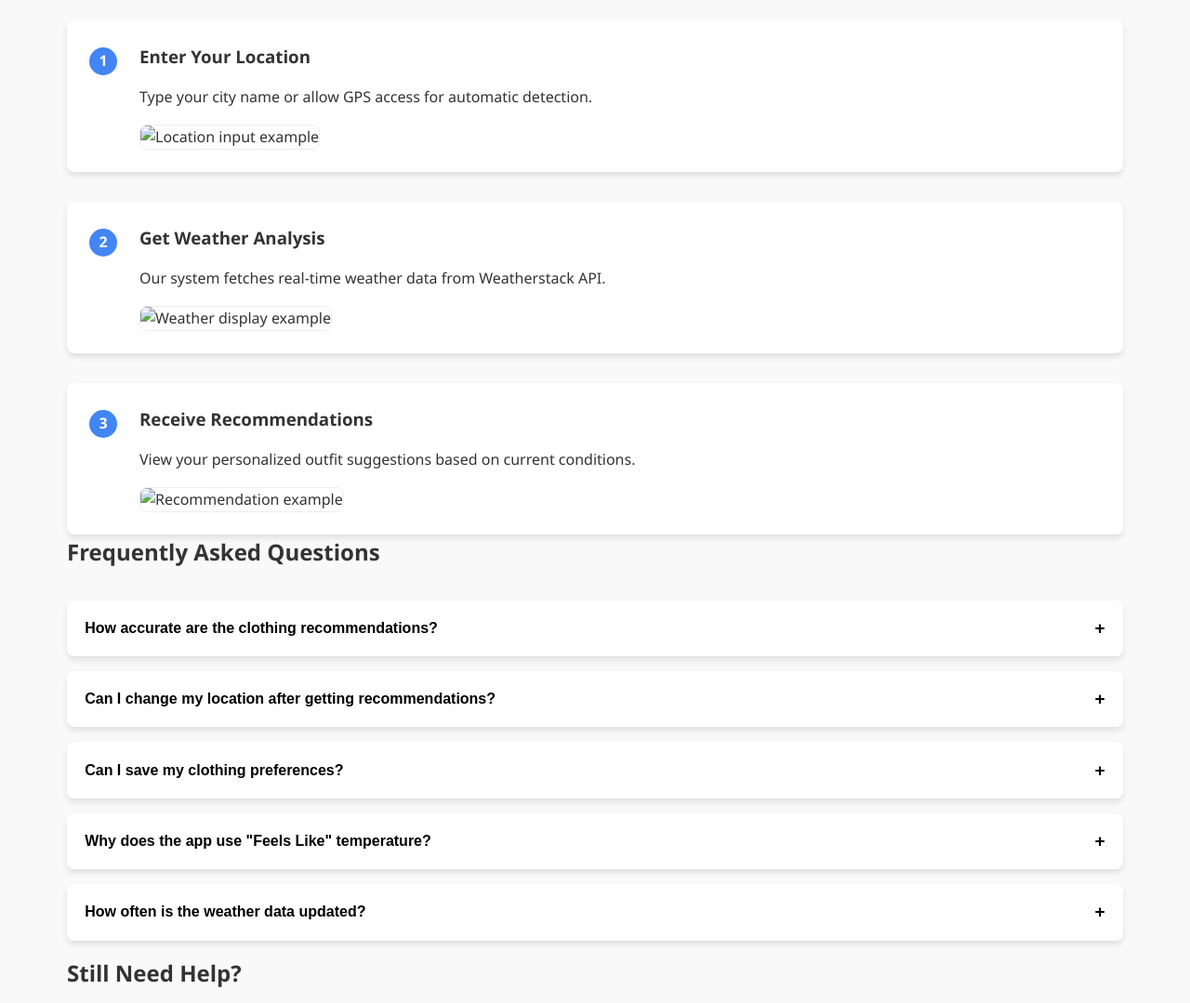
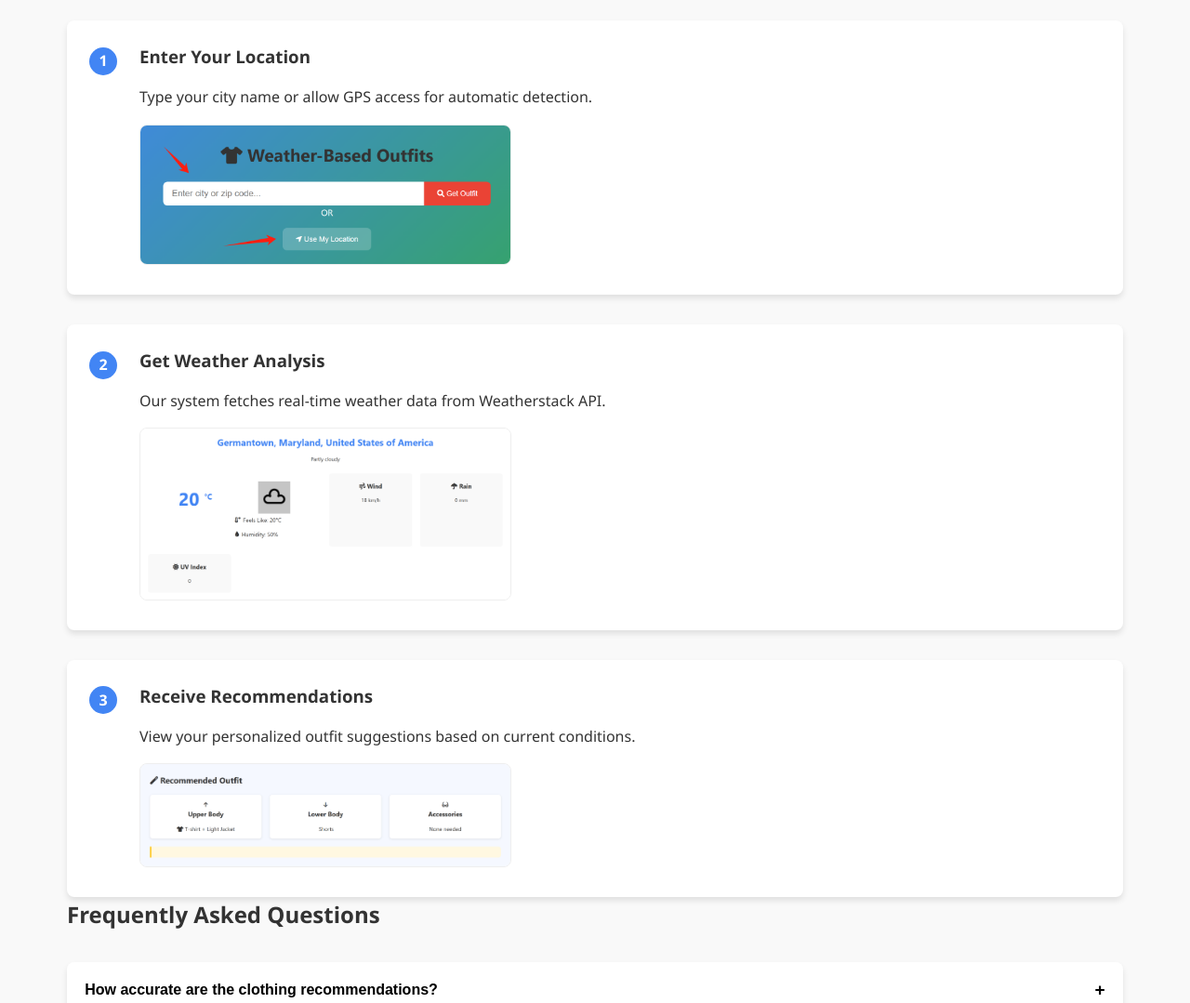
Before and after one commit to Menghanff/Weather_Wear, a plain HTML site: page help.html in a window 1280 px wide. Shown: the part 540-1619 px from the top of the page at 93% size. Drawn offline with Linux system fonts and the light colour scheme.

Commit message:
Add files via upload

```diff
--- a/help.html
+++ b/help.html
@@ -43,7 +43,7 @@
                     <div class="step-content">
                         <h3>Enter Your Location</h3>
                         <p>Type your city name or allow GPS access for automatic detection.</p>
-                        <img src="images/1.jpg" alt="Location input example">
+                        <img src="1.png" alt="Location input example">
                     </div>
                 </div>
 
@@ -52,7 +52,7 @@
                     <div class="step-content">
                         <h3>Get Weather Analysis</h3>
                         <p>Our system fetches real-time weather data from Weatherstack API.</p>
-                        <img src="images/2.jpg" alt="Weather display example">
+                        <img src="2.png" alt="Weather display example">
                     </div>
                 </div>
 
@@ -61,7 +61,7 @@
                     <div class="step-content">
                         <h3>Receive Recommendations</h3>
                         <p>View your personalized outfit suggestions based on current conditions.</p>
-                        <img src="images/3.jpg" alt="Recommendation example">
+                        <img src="3.png" alt="Recommendation example">
                     </div>
                 </div>
             </div>
```
Also changed, not shown: 1.png (added), 2.png (added), 3.png (added).
